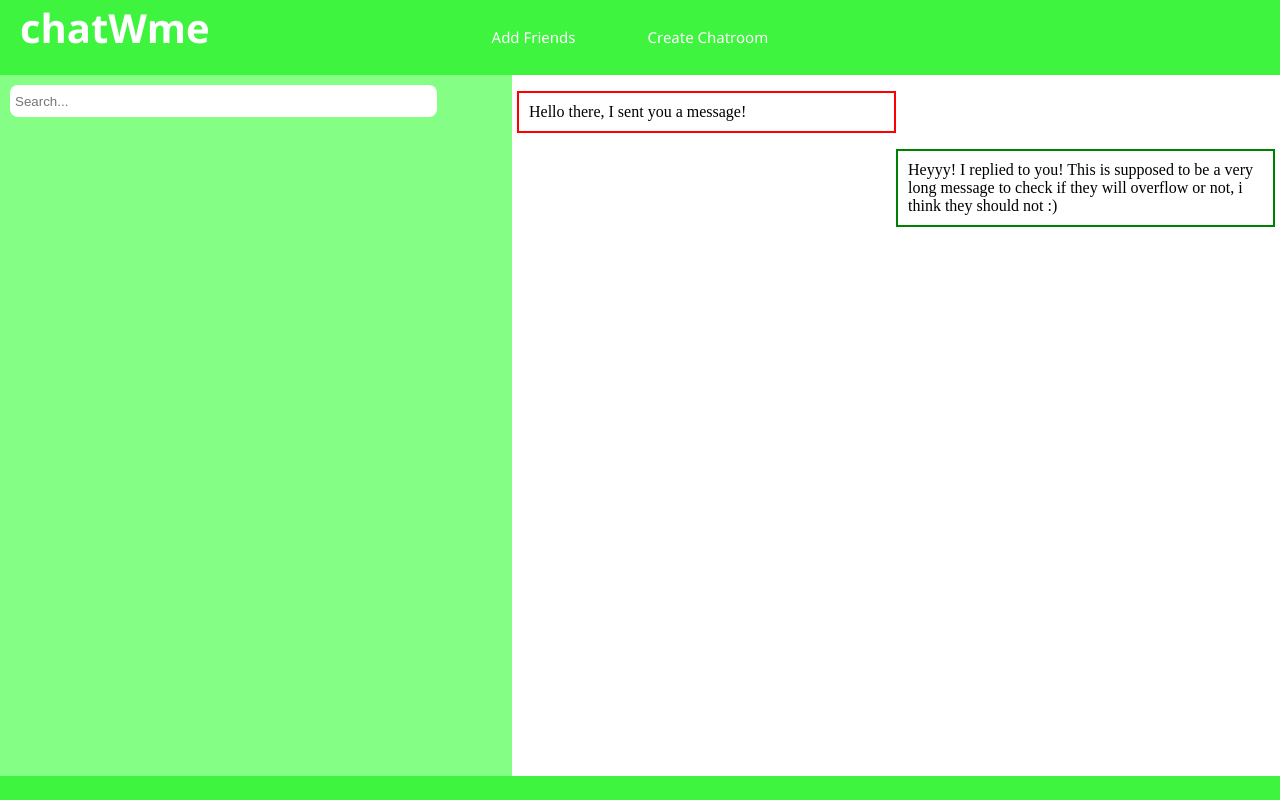
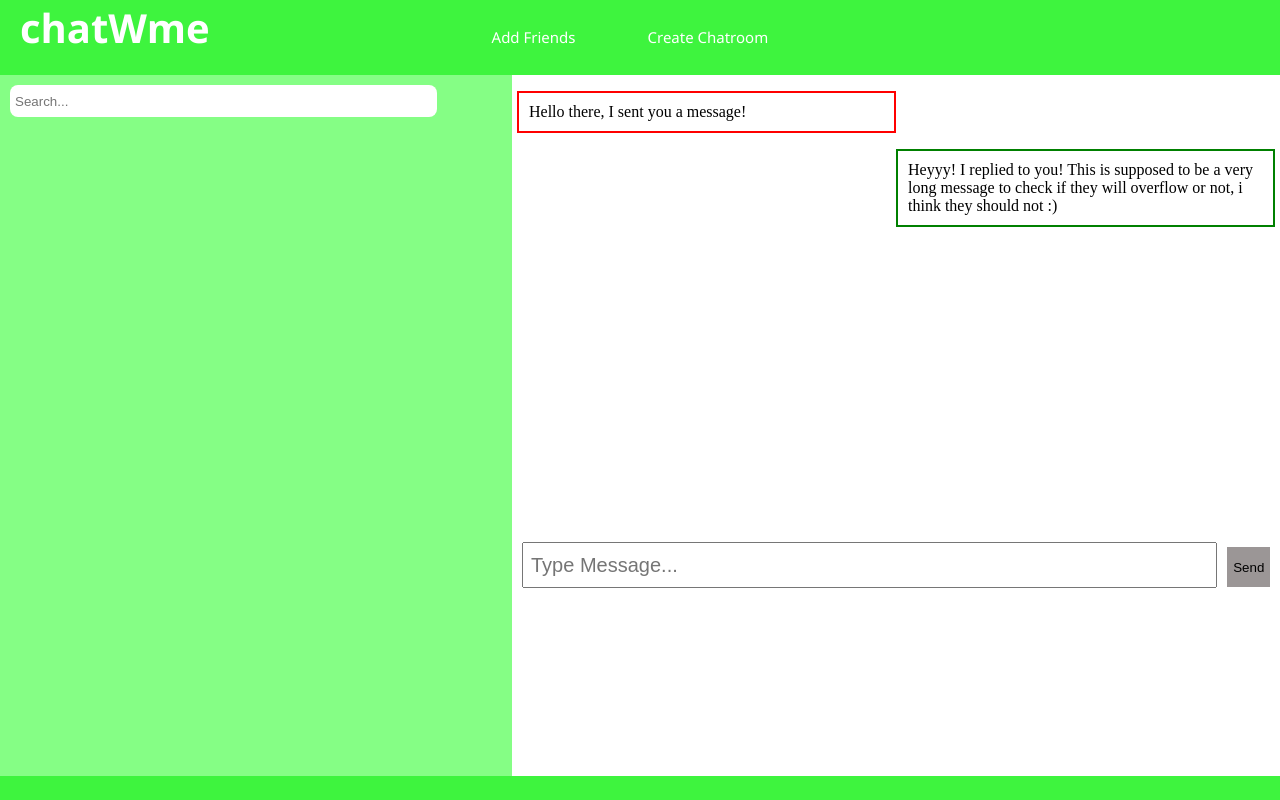
Before and after one commit to Kareem404/chatWme, a React (Vite) app in the folder Client/: page /chats in a window 1280 px wide. Built offline with nearby package versions, Linux system fonts and the light colour scheme; no server answers.

Commit message:
Added the interface for a chatroom

```diff
--- /dev/null
+++ b/Client/src/Chatroom.css
@@ -0,0 +1,61 @@
+.chatroom-div{
+    width: 60%;
+    background-color: white;
+    height: 87.6vh;
+    float: right;
+}
+
+.message-div{
+    overflow-y: scroll;
+}
+
+.message-recived-div{
+    margin-bottom: 4px;
+
+}
+
+.message-recived{
+    border: 2px solid red;
+    margin-right: 50%;
+    margin-left: 5px;
+    padding: 10px;
+}
+
+.message-sent-div{
+    margin-top: 4px;
+}
+
+.message-sent{
+    border: 2px solid green;
+    margin-left: 50%;
+    margin-right: 5px;
+    padding: 10px;
+}
+
+.input-msg-div{
+    padding-left: 10px;
+    margin-top: 315px; /*this might need to change later*/
+}
+
+.input-msg{
+    width: 90%;
+    height: 40px;
+    font-size: 20px;
+    padding-left: 7px;
+}
+
+.send-btn{
+    height: 40px;
+    margin-left: 10px;
+    background-color: rgb(155, 150, 150);
+    border: none;
+}
+
+.send-btn:hover{
+    opacity: 0.8;
+    cursor: pointer;
+}
+
+.send-btn:active{
+    opacity: 0.6
+}
--- /dev/null
+++ b/Client/src/Chatroom.jsx
@@ -0,0 +1,32 @@
+import React from "react";
+import { useState } from "react";
+
+import './Chatroom.css'
+
+export default function Chatroom (){
+
+    return (
+        <div className="chatroom-div">
+                <div className="messages-div">
+                    <div className="message-recived-div">
+                        <p className="message-recived">
+                            Hello there, I sent you a message!
+                        </p>
+                    </div>
+                    <div className="message-sent-div">
+                        <p className="message-sent">
+                            Heyyy! I replied to you! This is supposed to be a very long message to
+                            check if they will overflow or not, i think they should not :)
+                        </p>
+                    </div>
+                </div>
+
+                {/*Input msg and send button*/}
+                <div className="input-msg-div">
+                    <input type="text" placeholder="Type Message..." className="input-msg" />
+                    <button className="send-btn">Send</button>
+                </div>
+
+            </div>
+    )
+}
--- a/Client/src/Chats.css
+++ b/Client/src/Chats.css
@@ -104,34 +104,3 @@ nav{
 .chat-button:active{
     opacity: 0.5;
 }
-
-.chatroom-div{
-
-    width: 60%;
-    background-color: white;
-    height: 87.6vh;
-    float: right;
-
-}
-
-.message-recived-div{
-    margin-bottom: 4px;
-}
-
-.message-sent-div{
-    margin-top: 4px;
-}
-
-.message-recived{
-    border: 2px solid red;
-    margin-right: 50%;
-    margin-left: 5px;
-    padding: 10px;
-}
-
-.message-sent{
-    border: 2px solid green;
-    margin-left: 50%;
-    margin-right: 5px;
-    padding: 10px;
-}
--- a/Client/src/Chats.jsx
+++ b/Client/src/Chats.jsx
@@ -5,6 +5,8 @@ import { useLocation } from "react-router-dom";
 import './Chats.css'
 import $ from 'jquery';
 import 'bootstrap'
+
+import Chatroom from "./Chatroom.jsx";
 
 export default function Chats(){
 
@@ -69,24 +71,8 @@ export default function Chats(){
                 </div>
             </div>
 
-            <div className="chatroom-div">
-                <div className="messages-div">
-                    <div className="message-recived-div">
-                        <p className="message-recived">
-                            Hello there, I sent you a message!
-                        </p>
-                    </div>
-                    <div className="message-sent-div">
-                        <p className="message-sent">
-                            Heyyy! I replied to you! This is supposed to be a very long message to
-                            check if they will overflow or not, i think they should not :)
-                        </p>
-                    </div>
-                </div>
-                <div className="send-messgae-div">
 
-                </div>
-            </div>
+            <Chatroom />
 
         </div>
     )
```
